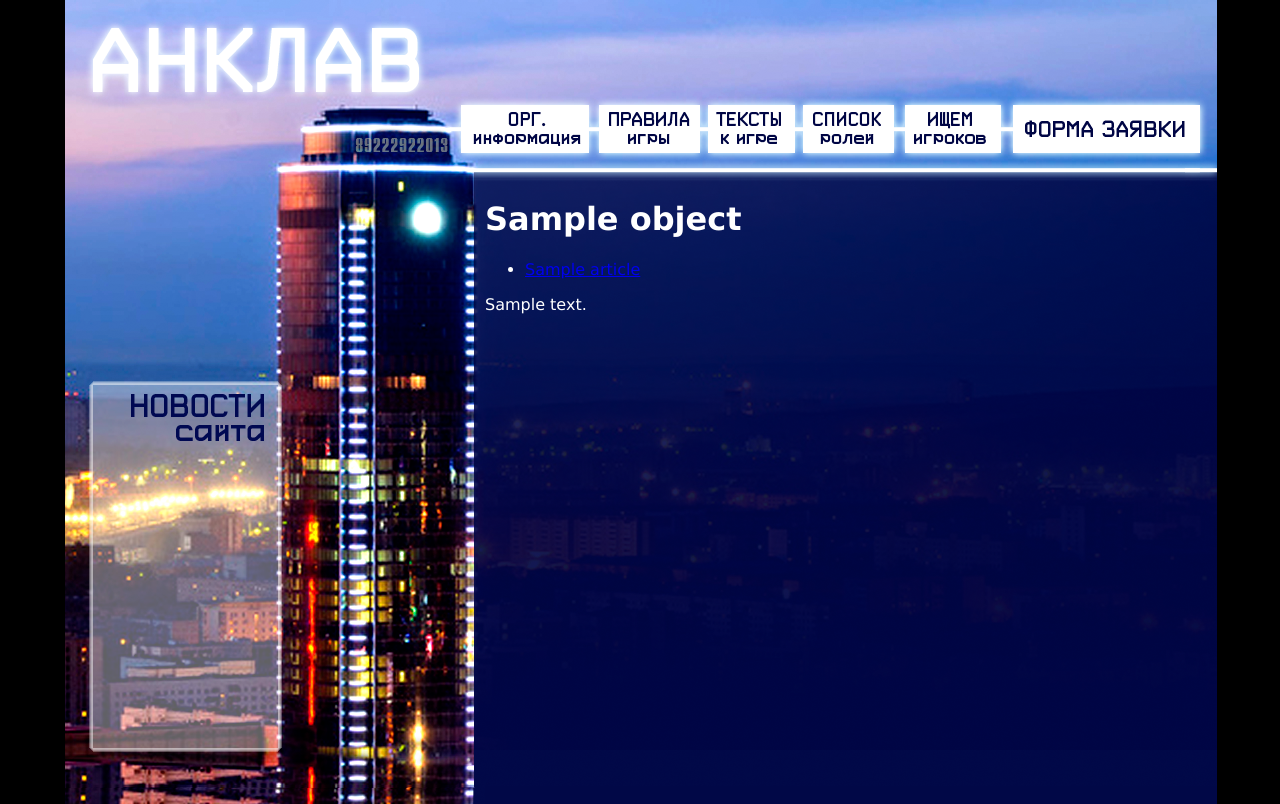
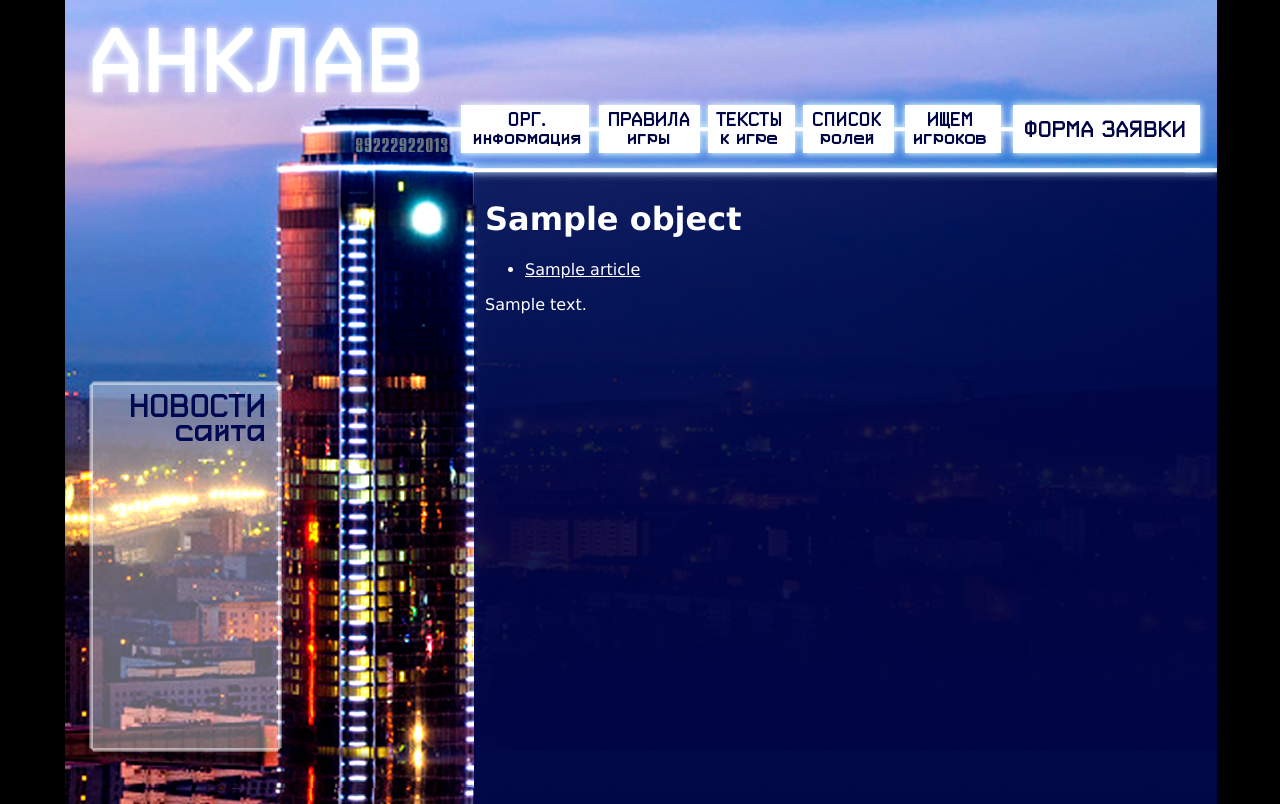
Before and after one commit to wd5/Anklav, a Django app: template src/templates/staticpage/article_detail.html in a window 1280 px wide. Run offline with Django 3.2, Linux system fonts and the light colour scheme; the template is opened without the code that fills it: most values are stand-ins (such as "Sample title", 1, 10 or a date in 2020); parts of the project's set-up code (start-up, migrations or seed data) failed here and were passed over.

Commit message:
Decoration

```diff
--- a/src/static/base.css
+++ b/src/static/base.css
@@ -79,9 +79,11 @@ body
     background-repeat: no-repeat;
     color: #ffffff;
     font-family: Verdana, tahoma;
-    //left: 430px;
-    //top: 180px;
-    //position: relative;
     width: 720px;
     height: 100%;
 }
+
+.content a:link
+{
+    color: #ffffff;
+}
```
